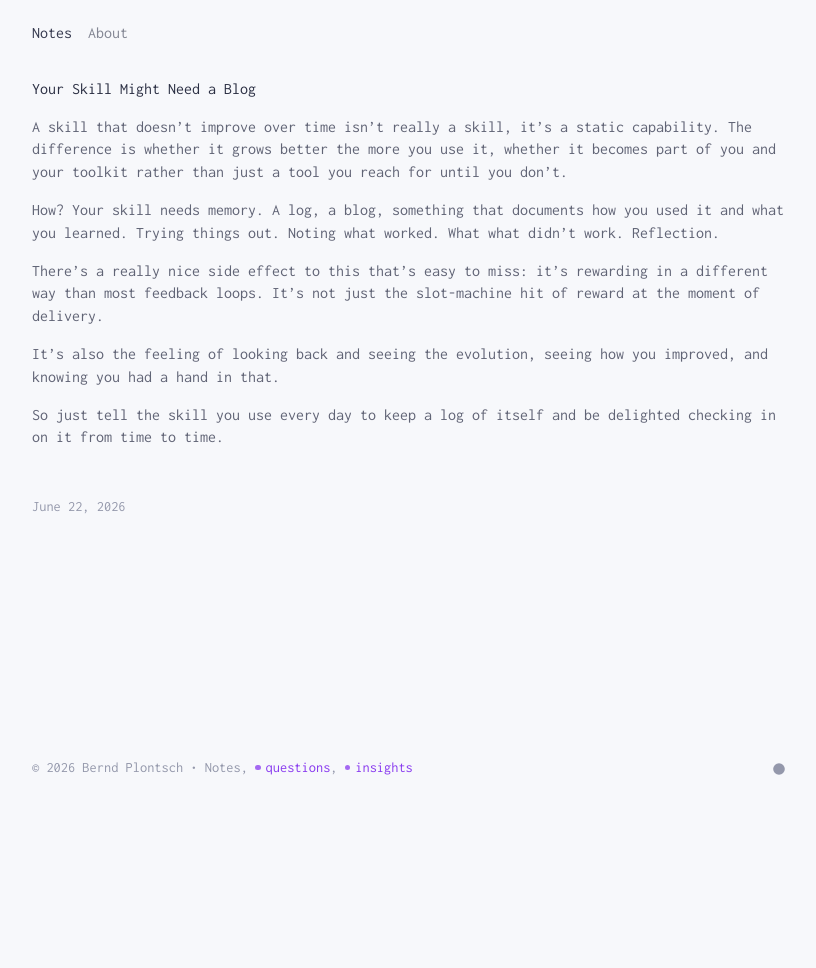
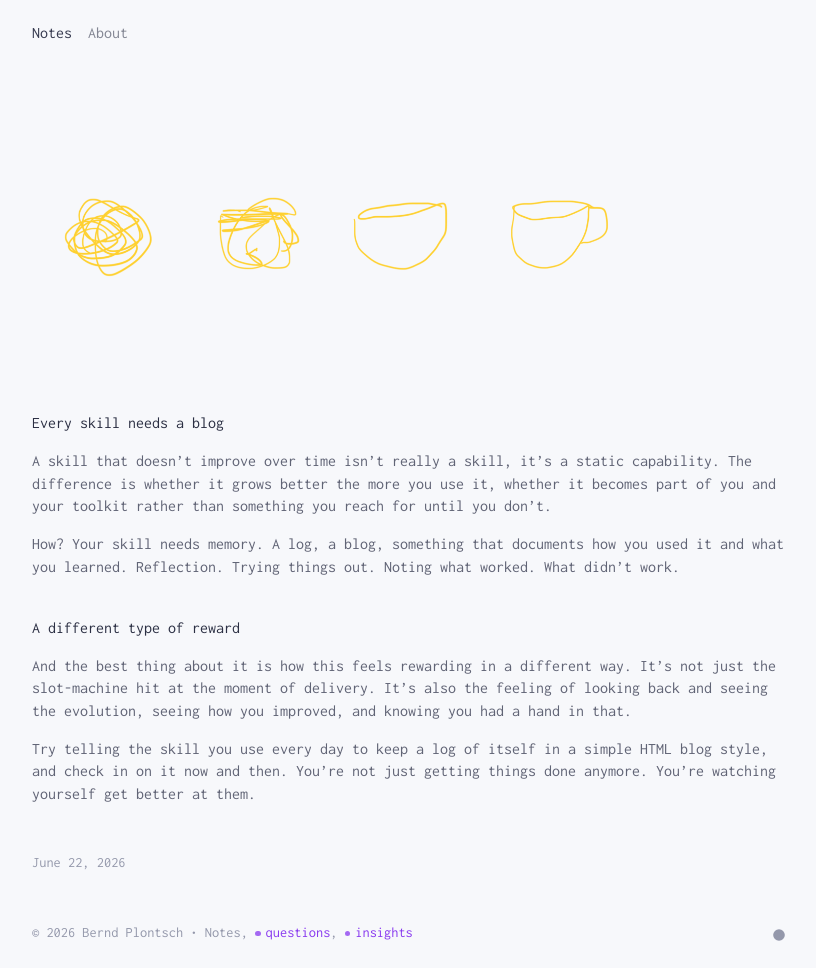
Before and after one commit to berndpl/notes-plontsch, a Jekyll site: the page built from _posts/2026/2026-06-22-skills-with-blogs.md, in a window 1280 px wide. Shown: the whole page, without its empty margins (228-1044 px from the left). Built offline with Jekyll 4.4.1, drawn with Linux system fonts in a browser that asks for light colours; our own code applies the rules of GitHub Pages for plain Markdown files; before the commit the page ends 900 px from its top, so only the background shows below that.

```diff
--- a/_posts/2026/2026-06-22-skills-with-blogs.md
+++ b/_posts/2026/2026-06-22-skills-with-blogs.md
@@ -1,13 +1,15 @@
 ---
-title: "Your Skill Might Need a Blog"
+title: "Every skill needs a blog"
+image: /assets/images/2026/2026-06-22-skills-with-blogs.png
 ---
 
-A skill that doesn't improve over time isn't really a skill, it's a static capability. The difference is whether it grows better the more you use it, whether it becomes part of you and your toolkit rather than just a tool you reach for until you don’t.
+A skill that doesn't improve over time isn't really a skill, it's a static capability.
+The difference is whether it grows better the more you use it, whether it becomes part of you and your toolkit rather than something you reach for until you don’t.
 
-How? Your skill needs memory. A log, a blog, something that documents how you used it and what you learned. Trying things out. Noting what worked. What what didn’t work. Reflection.
+How? Your skill needs memory. A log, a blog, something that documents how you used it and what you learned. Reflection. Trying things out. Noting what worked. What didn’t work.
 
-There's a really nice side effect to this that's easy to miss: it's rewarding in a different way than most feedback loops. It's not just the slot-machine hit of reward at the moment of delivery.
+## A different type of reward
 
-It's also the feeling of looking back and seeing the evolution, seeing how you improved, and knowing you had a hand in that.
+And the best thing about it is how this feels rewarding in a different way. It's not just the slot-machine hit at the moment of delivery. It's also the feeling of looking back and seeing the evolution, seeing how you improved, and knowing you had a hand in that.
 
-So just tell the skill you use every day to keep a log of itself and be delighted checking in on it from time to time.
+Try telling the skill you use every day to keep a log of itself in a simple HTML blog style, and check in on it now and then. You're not just getting things done anymore. You're watching yourself get better at them.
```
Also changed, not shown: assets/images/2026/2026-06-22-skills-with-blogs.png (added), 3 other files.
